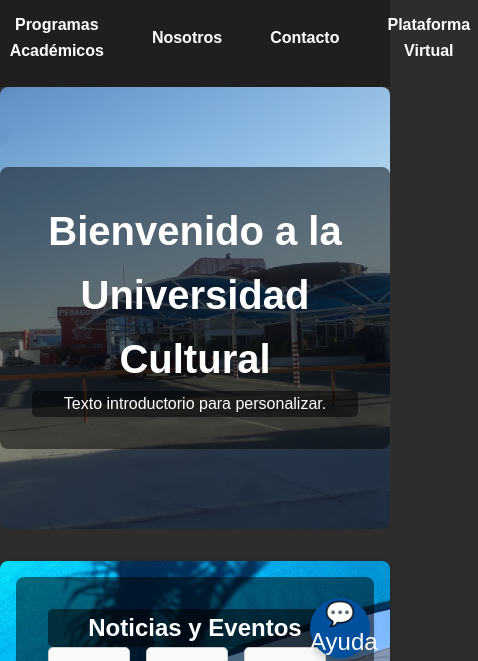
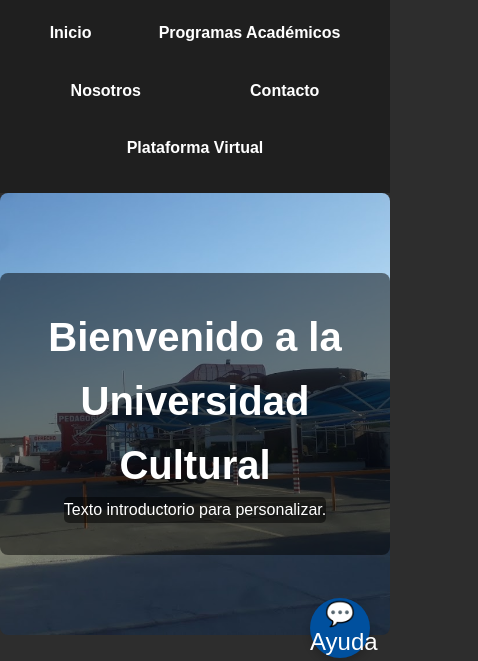
Before and after one commit to ucvirtual/ucvirtual, a plain HTML site: page index.html in a window 390 px wide. Shown: the part 166-827 px from the top of the page, 478 px wide, since content can reach past the window. Drawn offline with Linux system fonts and the light colour scheme.

Commit message:
Update styles.css
pagina responsiva

```diff
--- a/styles.css
+++ b/styles.css
@@ -4,6 +4,30 @@
     padding: 0;
     box-sizing: border-box;
 }
+@media (max-width: 768px) {
+    body {
+        font-size: 16px;
+        padding: 10px;
+    }
+
+    header img {
+        width: 80px;
+    }
+
+    h1 {
+        font-size: 1.8em;
+    }
+
+    ul {
+        padding-left: 0;
+    }
+
+    li {
+        padding: 8px;
+        margin: 5px 0;
+    }
+}
+
 
 body {
     margin: 0;
@@ -55,7 +79,8 @@ nav {
 .menu {
     list-style: none;
     display: flex;
-    justify-content: center;
+    justify-content: space-around;
+    flex-wrap: wrap;
     align-items: center;
     margin: 0;
     padding: 0;
@@ -219,6 +244,9 @@ section > .content-container {
     background-color: rgba(0, 0, 0, 0.5);
     border-radius: 8px;
     color: white;
+    display:flex;
+    flex-direction: column;
+    align-items: center;
 }
 
 /* Ajustes para mostrar noticias horizontalmente */
```
